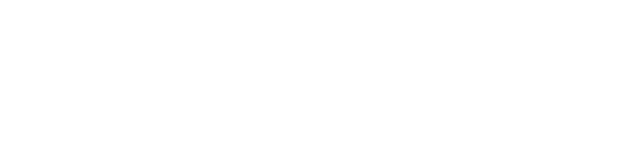
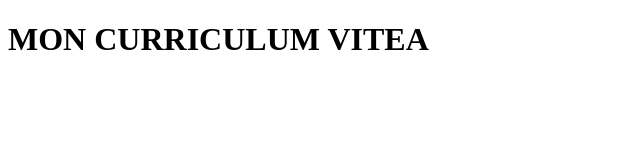
Before and after one commit to Overic/git-mon-cv, a plain HTML site: page index.html in a window 1280 px wide. Shown: the whole page, without its empty margins (0-640 px from the left). Drawn offline with Linux system fonts and the light colour scheme.

Commit message:
mise en place de la section titre

```diff
--- a/index.html
+++ b/index.html
@@ -5,9 +5,9 @@
     <meta http-equiv="X-UA-Compatible" content="IE=edge">
     <meta name="viewport" content="width=device-width, initial-scale=1.0">
     <link rel="stylesheet" href="style.css">
-    <title>Document</title>
+    <title>Mon cv</title>
 </head>
 <body>
-
+    <h1>MON CURRICULUM VITEA</h1>
 </body>
 </html>
```
